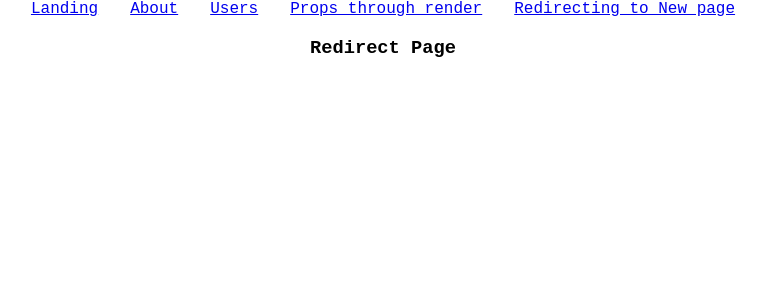
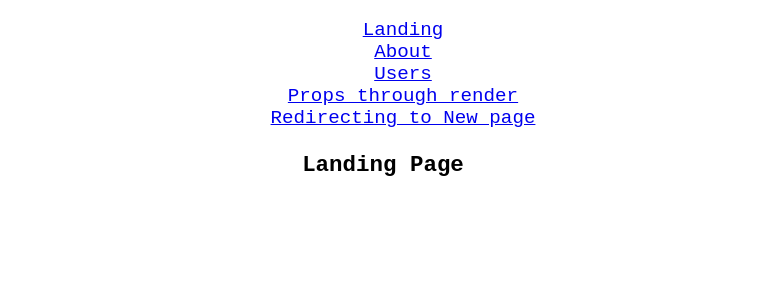
Before and after one commit to leolanese/React-routers-playground, a React (Create React App) app: page / in a window 1280 px wide. Before the commit this address led to /404. Shown: the top 300 px of the page, without its empty margins (257-1022 px from the left). Built offline with nearby package versions, Linux system fonts and the light colour scheme.

Commit message:
react router adding simple 404 using render and passing router params

```diff
--- a/src/App.css
+++ b/src/App.css
@@ -1,8 +1,13 @@
 .App {
   font-family: 'Courier New', Courier, monospace;
   text-align: center;
+  font-size: 1.2em;
 }
 
 a {
   margin: 0 1em;
 }
+
+li {
+  list-style-type: none;
+}
--- a/src/App.js
+++ b/src/App.js
@@ -1,7 +1,7 @@
 import React from 'react';
 import "./App.css";
 
-import { Link, BrowserRouter as Router, Route, Redirect } from "react-router-dom";
+import { Link, BrowserRouter as Router, Route, Redirect, Switch, useLocation, useHistory } from "react-router-dom";
 import { Users, Location, Match } from './resources/objects';
 
 
@@ -15,6 +15,9 @@ const AboutPage = () => {
 
 // React router pass two props to all the component
 const UsersPage = () => {
+  const { pathname } = useLocation();
+  const history = useHistory();
+
   return (
     <>
       <h3>Users Page</h3>
@@ -32,6 +35,8 @@ const UsersPage = () => {
         <strong>Location Props: </strong>
         <code>{JSON.stringify(Location, null, 2)}</code>
       </p>
+      <p>Current URL: {pathname}</p>
+      <button onClick={() => history.push('/about') } >Go to home</button>
     </>
   );
 };
@@ -65,25 +70,22 @@ const PropsPage = ({ title }) => {
   );
 };
 
-const RedirectPage = () => {
-  return (
-    <h3>Redirect Page</h3>
-  );
-};
-
 const App = () => {
   return (
     <section className="App">
       <Router>
+        <main>
+          <nav>
+            <ul>
+              <li><Link to="/">Landing</Link></li>
+              <li><Link to="/about">About</Link></li>
+              <li><Link to="/users">Users</Link></li>
+              <li><Link to="/props-through-render">Props through render</Link></li>
+              <li><Link to="/404">Redirecting to New page</Link></li>
+            </ul>
+          </nav>
 
-        <Link to="/">Landing</Link>
-        <Link to="/about">About</Link>
-        <Link to="/users">Users</Link>
-
-        <Link to="/props-through-render">Props through render</Link>
-
-        <Link to="/404">Redirecting to New page</Link>
-
+          <Switch>
             <Route exact path="/" component={LandingPage} />
             <Route exact path="/about" component={AboutPage} />
             <Route exact path="/users" component={UsersPage} />
@@ -92,8 +94,9 @@ const App = () => {
             <Route exact path="/props-through-render" render={(props) => <PropsPage {...props} title={`Props through render`} />} />
 
             <Redirect exact from="/redirecting" to="/404" />
-        <Route exact path="/404" component={RedirectPage} />
-
+            <Route exact path="/404" render={() => <h1>404: page not found</h1>} />
+          </Switch>
+        </main>
       </Router>
     </section>
   );
```
Lines whose indentation alone changed are shown as unchanged.
